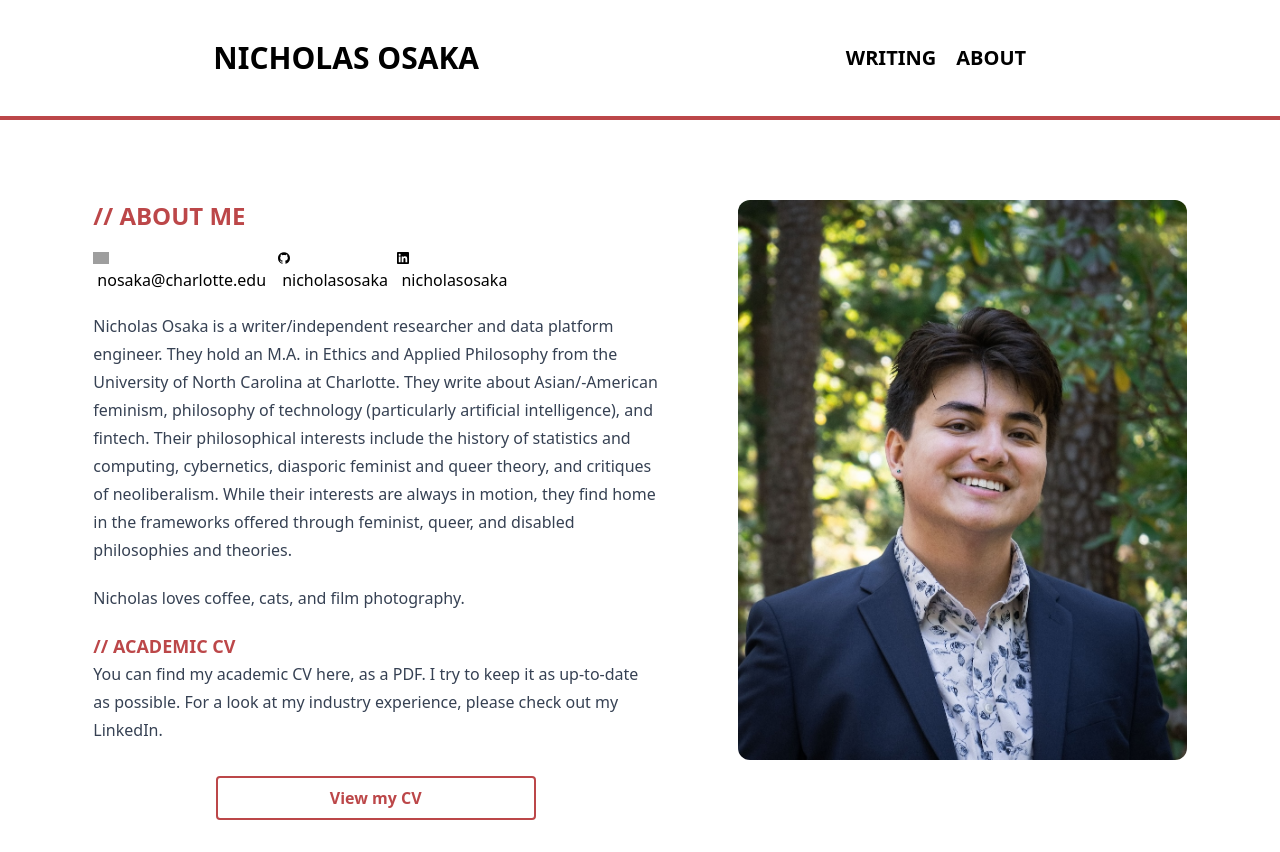
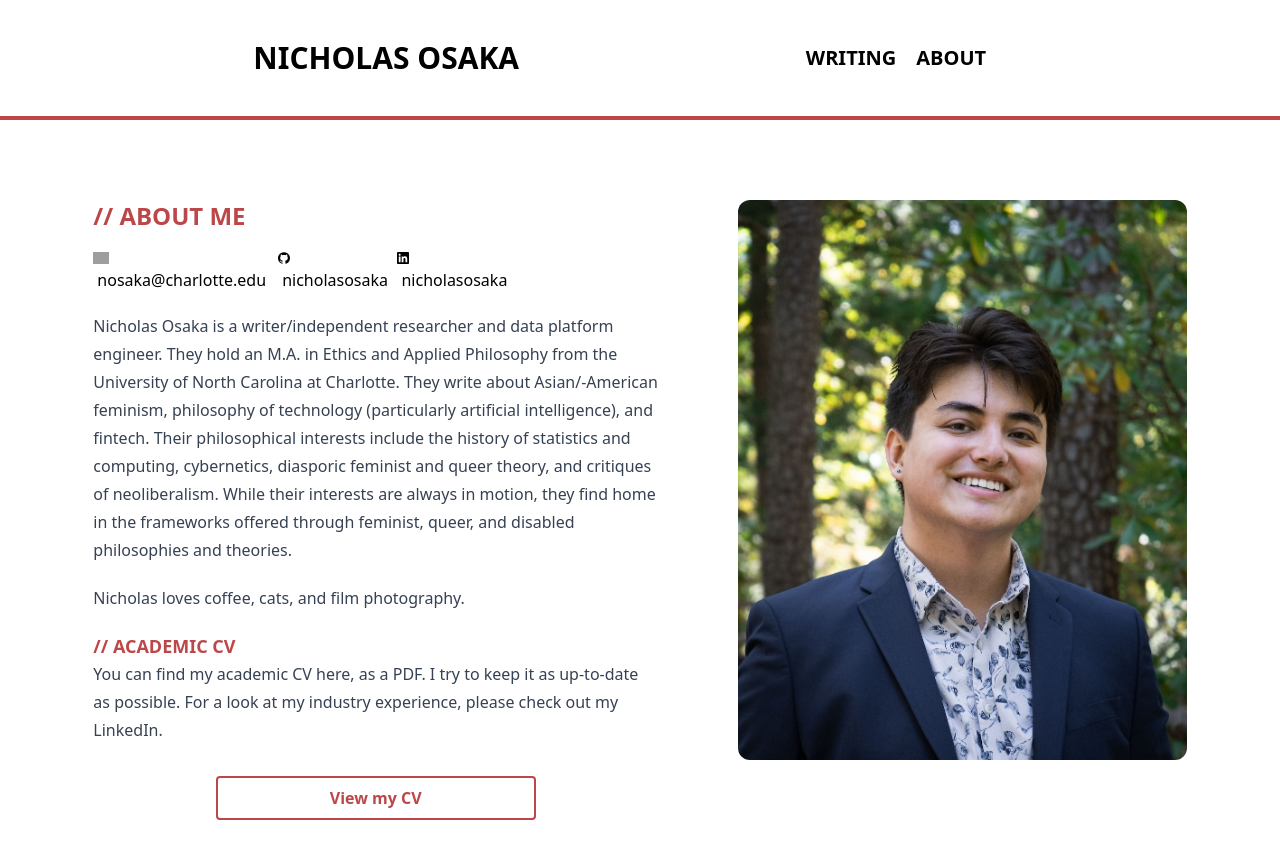
Before and after one commit to nicholasosaka/nosaka.xyz, a Next.js app: page / in a window 1280 px wide. Built offline with nearby package versions, Linux system fonts and the light colour scheme; grey boxes are pictures that could not be loaded.

Commit message:
Change how the header works, update img

```diff
--- a/components/Header.tsx
+++ b/components/Header.tsx
@@ -2,13 +2,13 @@ import Link from 'next/link'
 
 const Header = () => {
     return <>
-        <div className="mx-auto md:w-8/12 w-4/5 sm:flex sm:flex-row items-center py-5 sm:py-10">
+        <div className="px-10 md:mx-auto md:w-8/12 w-4/5 lg:flex lg:flex-row items-center py-5 sm:py-10">
             <h1 className="text-3xl font-extrabold uppercase text-left">
                 <Link href="/" className="link-animation">
                     Nicholas Osaka
                 </Link>
             </h1>
-            <ul className="list-none mx-auto mr-0 uppercase font-bold text-xl md:grid md:grid-cols-2">
+            <ul className="list-none mx-auto mr-0 uppercase font-bold text-xl lg:grid lg:grid-cols-2">
                 <li className="inline mr-5">
                     <Link href="/writing" className="link-animation">
                         writing
--- a/pages/post/[post].tsx
+++ b/pages/post/[post].tsx
@@ -9,9 +9,7 @@ import remarkGfm from 'remark-gfm'
 import rehypePrettyCode from "rehype-pretty-code";
 import rehypeSlug from 'rehype-slug'
 import rehypeAutolinkHeadings from 'rehype-autolink-headings'
-import { getImageProps } from 'next/image'
 
-// ${props.post.image}
 const Post = (props: any) => {
     return (
         <div>
@@ -22,12 +20,12 @@ const Post = (props: any) => {
 
             <Header/>
             {props.post.image && (
-                <div className="z-0 h-96 relative bg-cover bg-fixed" style={{
+                <div className="z-0 h-164 md:relative bg-contain md:bg-cover md:bg-fixed bg-bottom" style={{
                     backgroundImage: `url(${props.post.image})`,
                 }}/>
             )}
             <div className="absolute">
-                <div className="z-40 -mt-32 py-4 pb-16 px-4 sm:w-10/12 md:w-9/12 xl:w-6/12 mx-auto bg-white">
+                <div className="z-40 -mt-96 py-4 pb-16 px-4 sm:w-10/12 md:w-9/12 xl:w-6/12 mx-auto bg-white">
                     <h1 className="text-3xl md:text-4xl font-extrabold">{props.post.title}</h1>
                     <h3 className="md:text-xl font-light text-chestnut">{props.post.subtitle}</h3>
                     <div className="mt-1 font-light">
```
Also changed, not shown: 1 other file (tests, documents, lock files or other folders).
